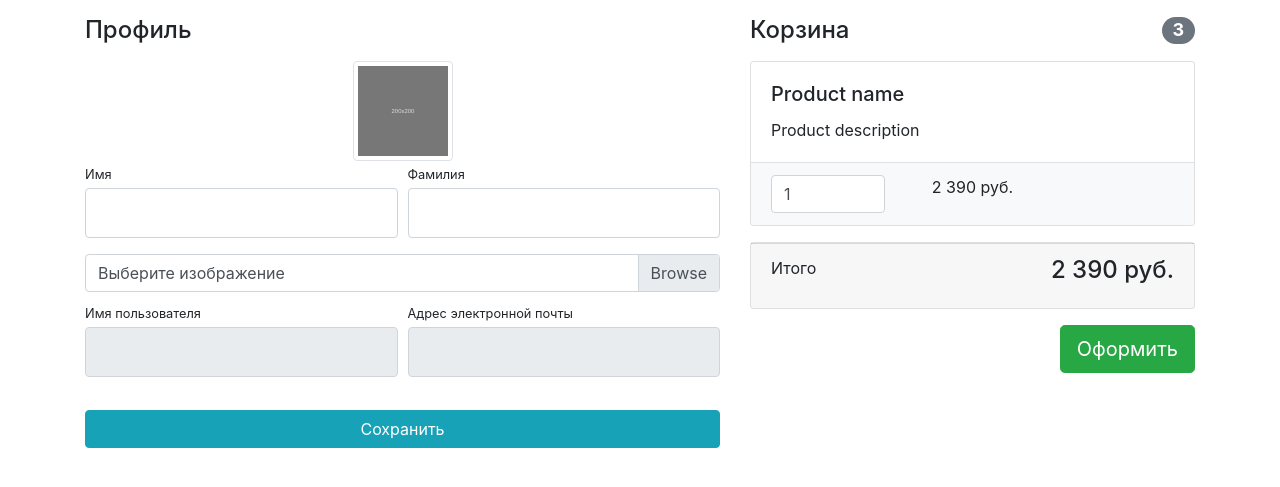
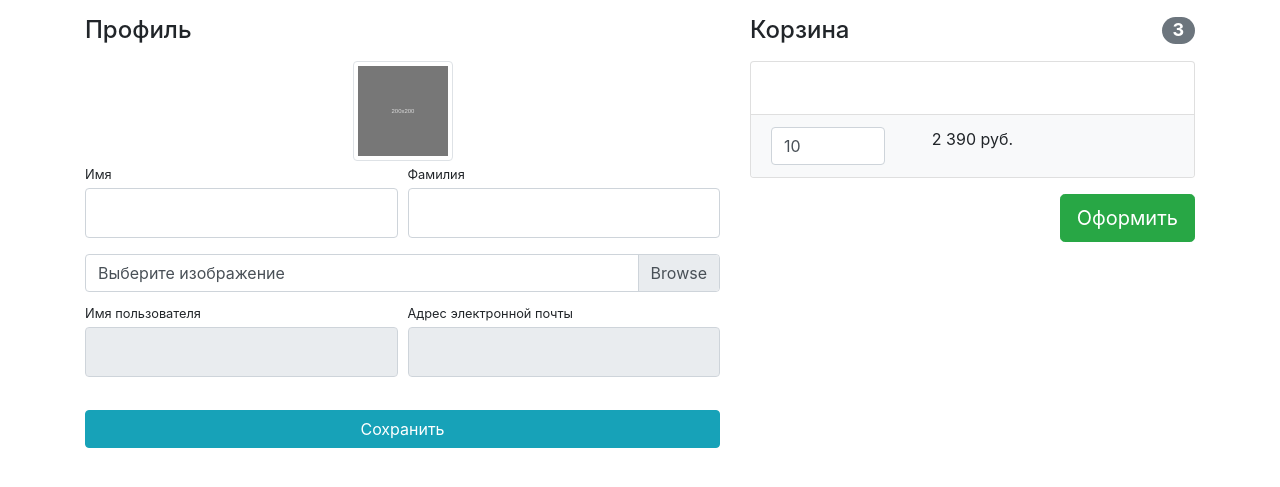
Before and after one commit to vnpavlukov/Geekshop, a Django app: template authapp/templates/authapp/profile.html in a window 1280 px wide. Shown: the part 56-543 px from the top of the page. Run offline with Django 3.2, Linux system fonts and the light colour scheme; data comes from the database, SQL or seed files in the repository; tables that the repository leaves empty hold one stand-in row (values such as "Sample post"); the template is opened without the code that fills it: values that come from a table or form of the project are taken from there, most other values are stand-ins (such as "Sample title", 1, 10 or a date in 2020); parts of the project's set-up code (start-up, migrations or seed data) failed here and were passed over; some libraries are stand-ins or nearby versions.

Commit message:
added logic for basket template

```diff
--- a/authapp/views.py
+++ b/authapp/views.py
@@ -4,6 +4,7 @@ from django.urls import reverse
 from django.contrib import messages
 
 from authapp.forms import UserLoginForm, UserRegisterForm, UserProfileForm
+from basketapp.models import Basket
 
 
 def login(request):
@@ -52,5 +53,8 @@ def profile(request):
             return HttpResponseRedirect(reverse('auth:profile'))
     else:
         form = UserProfileForm(instance=request.user)
-    context = {'form': form}
+    context = {
+        'form': form,
+        'baskets': Basket.objects.all(),
+    }
     return render(request, 'authapp/profile.html', context)
--- a/basketapp/templates/basketapp/basket.html
+++ b/basketapp/templates/basketapp/basket.html
@@ -1,17 +1,22 @@
+{% if baskets %}
+
     <h4 class="mt-3 mb-3 d-flex justify-content-between align-items-center mb-3">
     Корзина <span class="badge badge-secondary badge-pill">3</span>
 </h4>
+
+    {% for basket in baskets %}
+
         <div class="card mb-3">
         <div class="card-body">
-        <h5 class="card-title">Product name</h5>
-        <p class="card-text">Product description</p>
+            <h5 class="card-title">{{ basket.product.name }}</h5>
+            <p class="card-text">{{ basket.product.description }}</p>
         </div>
         <ul class="list-group list-group-flush">
             <li class="list-group-item bg-light">
                 <div class="row text-center">
                     <div class="col-lg-4">
                         <input name="basketID" type="number" class="form-control"
-                           value="1" min="0">
+                               value="{{ basket.quantity }}" min="0">
                     </div>
                     <div class="col-lg-4">2 390 руб.</div>
                     <div class="col-lg-4">
@@ -23,10 +28,19 @@
             </li>
         </ul>
     </div>
-<div class="card mb-3">
-    <div class="card-footer">
-        <p class="float-left">Итого</p>
-        <h4 class="float-right">2 390 руб.</h4>
-    </div>
-</div>
+
+    {% endfor %}
+
+    <!--<div class="card mb-3">-->
+    <!--    <div class="card-footer">-->
+    <!--        <p class="float-left">Итого</p>-->
+    <!--        <h4 class="float-right">2 390 руб.</h4>-->
+    <!--    </div>-->
+    <!--</div>-->
     <button type="button" class="btn btn-success btn-lg float-right">Оформить</button>
+
+{% else %}
+
+    <h4 class="mt-3 mb-3 text-center"> Корзина пуста </h4>
+
+{% endif %}
```
Lines whose indentation alone changed are shown as unchanged.
